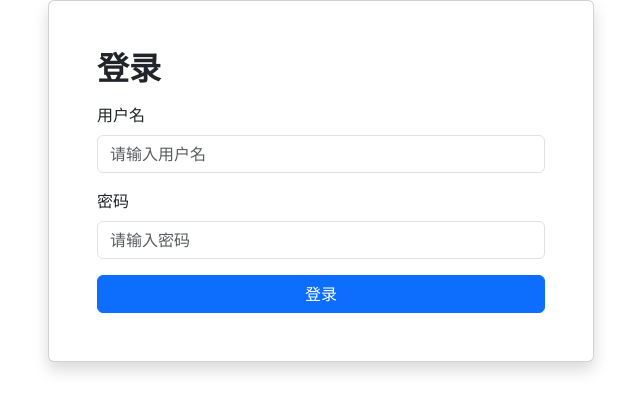
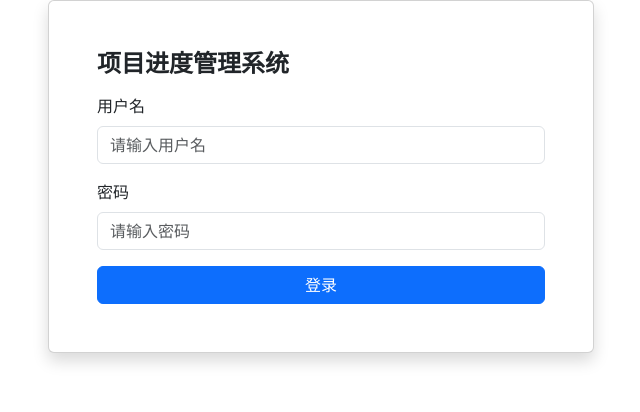
Before and after one commit to PoorLegalGuy/ProjectProcessing, a website: page public/index.html in a window 1280 px wide. Shown: the whole page, without its empty margins (319-959 px from the left). Drawn offline with nearby package versions, Linux system fonts and the light colour scheme.

Commit message:
update index.html

```diff
--- a/public/index.html
+++ b/public/index.html
@@ -17,7 +17,7 @@
                 <div class="card-body p-5">
                     <!-- 登录表单 -->
                     <form id="loginForm">
-                        <h2 class="fw-bold mb-3">登录</h2>
+                        <h4 class="fw-bold mb-3">项目进度管理系统</h4>
                         <div class="mb-3">
                             <label for="loginUsername" class="form-label">用户名</label>
                             <input type="text" class="form-control" id="loginUsername" placeholder="请输入用户名" required>
```
